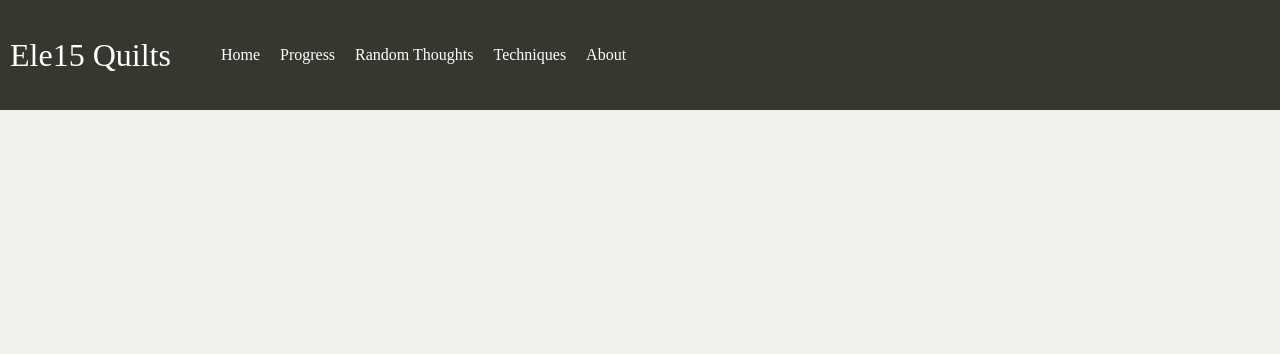
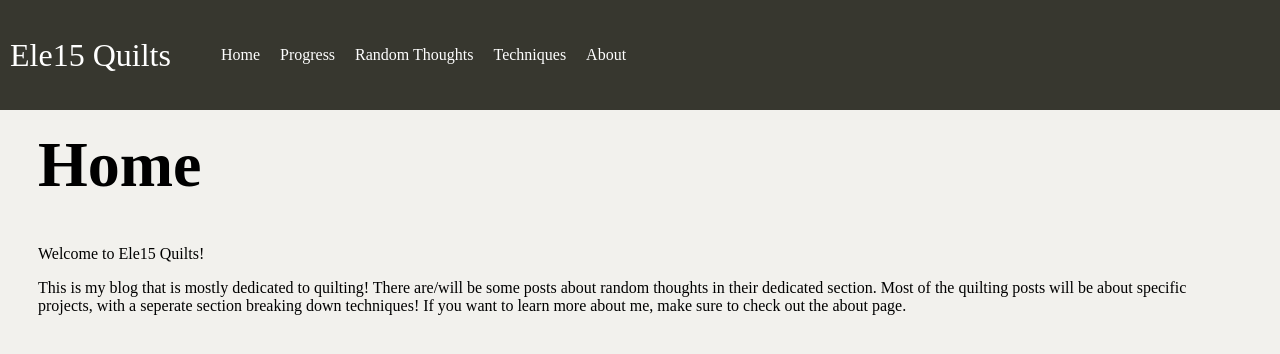
Before and after one commit to JHannTX/quilt-blog, an Angular app: page /home in a window 1280 px wide. Before the commit this address led to /. Shown: the top 354 px of the page. Built offline with nearby package versions, Linux system fonts and the light colour scheme; a web font is replaced by a local one.

Commit message:
Adding the initial home tab

```diff
--- a/src/app/app-routing.module.ts
+++ b/src/app/app-routing.module.ts
@@ -3,6 +3,7 @@ import { RouterModule, Routes } from '@angular/router';
 import { AppComponent } from './app.component';
 import { ProgressComponent } from './progress/progress.component';
 import { ProgressHomeComponent } from './progress/progress-home/progress-home.component';
+import { HomeComponent } from './home/home.component';
 
 const routes: Routes = [
   {
@@ -16,6 +17,10 @@ const routes: Routes = [
   {
     path: 'progress',
     component: ProgressHomeComponent
+  },
+  {
+    path: 'home',
+    component: HomeComponent
   }
 ];
 
--- a/src/app/app.component.html
+++ b/src/app/app.component.html
@@ -2,7 +2,7 @@
   <p class="title">Ele15 Quilts</p>
   <nav>
       <ul>
-          <li><a href="#">Home</a></li>
+          <li><a [routerLink]="'home'">Home</a></li>
           <li><a [routerLink]="'progress'">Progress</a></li>
           <li><a href="#">Random Thoughts</a></li>
           <li><a href="#">Techniques</a></li>
--- a/src/app/app.module.ts
+++ b/src/app/app.module.ts
@@ -6,13 +6,15 @@ import { AppComponent } from './app.component';
 import { ProgressComponent } from './progress/progress.component';
 import { ProgressHomeComponent } from './progress/progress-home/progress-home.component';
 import { ArticleCardComponent } from './components/article-card/article-card.component';
+import { HomeComponent } from './home/home.component';
 
 @NgModule({
   declarations: [
     AppComponent,
     ProgressComponent,
     ProgressHomeComponent,
-    ArticleCardComponent
+    ArticleCardComponent,
+    HomeComponent
   ],
   imports: [
     BrowserModule,
--- /dev/null
+++ b/src/app/home/home.component.css
@@ -0,0 +1,4 @@
+h1 {
+    font-family: abuget;
+    font-size: 4em;
+  }
--- /dev/null
+++ b/src/app/home/home.component.html
@@ -0,0 +1,5 @@
+<h1>Home</h1>
+
+<p>Welcome to Ele15 Quilts!</p>
+
+<p>This is my blog that is mostly dedicated to quilting! There are/will be some posts about random thoughts in their dedicated section.  Most of the quilting posts will be about specific projects, with a seperate section breaking down techniques!  If you want to learn more about me, make sure to check out the about page.</p>
--- /dev/null
+++ b/src/app/home/home.component.ts
@@ -0,0 +1,15 @@
+import { Component, type OnInit } from '@angular/core';
+
+@Component({
+  selector: 'app-home',
+  templateUrl: './home.component.html',
+  styleUrls: ['./home.component.css'],
+})
+export class HomeComponent implements OnInit {
+
+  constructor() {}
+
+  ngOnInit(): void {
+
+  }
+}
```
Also changed, not shown: src/page-content/progress/progress-titles.ts (deleted), 1 other file (tests, documents, lock files or other folders).
